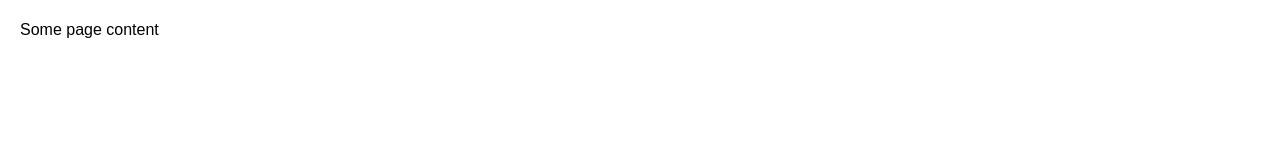
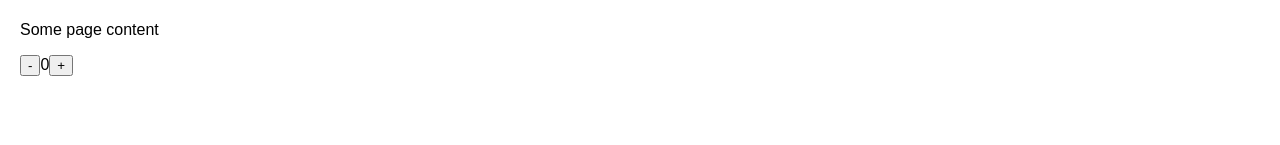
Before and after one commit to boytrend0108/git_sample, a React (Create React App) app in the folder ReactTs/react_context/: page / in a window 1280 px wide. Shown: the part 138-283 px from the top of the page. Built offline with nearby package versions, Linux system fonts and the light colour scheme.

Commit message:
implement use_context

```diff
--- a/ReactTs/react_context/src/App.tsx
+++ b/ReactTs/react_context/src/App.tsx
@@ -1,18 +1,17 @@
-import React, { useState } from 'react';
 import './App.css';
 import { Header } from './components/Header/Header';
-import { Lang } from './types/Lang';
 import { Main } from './components/Main';
 import { Footer } from './components/Footer';
+import { LangProvider } from './components/LangContext';
 
 export const App = () => {
-  const [lang, setLang] = useState(Lang.EN);
-
   return (
     <div className="App">
-      <Header lang={lang} setLang={setLang} />
-      <Main lang={lang} />
-      <Footer lang={lang} />
+      <LangProvider>
+        <Header />
+        <Main />
+        <Footer />
+      </LangProvider>
     </div>
   );
 }
--- a/ReactTs/react_context/src/components/Footer/Footer.tsx
+++ b/ReactTs/react_context/src/components/Footer/Footer.tsx
@@ -1,10 +1,10 @@
-import { Lang } from "../../types/Lang";
+import { useContext } from "react";
 import { translate } from "../../utils/translate";
+import { LangContext } from "../LangContext";
 
-type Props = {
-  lang: Lang,
-}
-export const Footer: React.FC<Props> = ({lang}) => {
+export const Footer: React.FC = () => {
+  const {lang} = useContext(LangContext);
+
   return (
     <footer>
       <p> {translate('footer.greating', lang)} </p>
--- a/ReactTs/react_context/src/components/Header/Header.tsx
+++ b/ReactTs/react_context/src/components/Header/Header.tsx
@@ -1,12 +1,10 @@
-import { Lang } from "../../types/Lang";
+import { useContext } from "react";
 import { LangSelector } from "../LangSelector/LangSelector";
+import { LangContext } from "../LangContext";
 
-type Props = {
-  lang: Lang,
-  setLang: (value: Lang) => void
-}
 
-export const Header: React.FC<Props>= ({ lang, setLang }) => {
+export const Header: React.FC= () => {
+  const {lang, setLang} = useContext(LangContext)
   return (
     <header className="header">
       Mate academy
--- a/ReactTs/react_context/src/components/HomePage/HomePage.tsx
+++ b/ReactTs/react_context/src/components/HomePage/HomePage.tsx
@@ -1,24 +1,25 @@
-import { Lang } from "../../types/Lang";
+import { useContext } from "react";
 import { translate } from "../../utils/translate";
+import { LangContext } from "../LangContext";
 
-type Props = {
-  lang: Lang,
-}
-
-export const HomePage: React.FC<Props> = ({ lang }) => (
+export const HomePage: React.FC = () => (
   <div className="HomePage">
-    <HomePageTitle lang={lang} />
-    <HomePageContent lang={lang} />
+    <HomePageTitle />
+    <HomePageContent />
   </div>
 );
 
-const HomePageTitle: React.FC<Props> = ({ lang }) => {
+const HomePageTitle: React.FC = () => {
+  const {lang} = useContext(LangContext);
+
   return (
     <h1>{translate('homePage.title', lang)}</h1>
   );
 };
 
-const HomePageContent: React.FC<Props> = ({ lang }) => {
+const HomePageContent: React.FC= () => {
+  const {lang} = useContext(LangContext);
+
   return (
     <section>
       <p>{translate('homePage.content', lang)}</p>
--- /dev/null
+++ b/ReactTs/react_context/src/components/LangContext.tsx
@@ -0,0 +1,29 @@
+import React, { useMemo, useState } from "react";
+import { Lang } from "../types/Lang";
+
+export const LangContext = React.createContext({
+  lang: Lang.EN,
+  setLang: (value: Lang) => {}
+});
+
+interface Props {
+  children: React.ReactNode;
+}
+
+
+export const LangProvider: React.FC<Props> = ({children}) => {
+  const [lang, setLang] = useState(Lang.EN);
+
+  const value = useMemo(() => {
+    return {
+      lang,
+      setLang,
+    }
+  }, [lang]);
+
+  return (
+    <LangContext.Provider value={value}>
+      {children}
+    </LangContext.Provider>
+  )
+}
--- a/ReactTs/react_context/src/components/Main/Main.tsx
+++ b/ReactTs/react_context/src/components/Main/Main.tsx
@@ -1,14 +1,24 @@
-import { Lang } from "../../types/Lang";
+import { useState } from "react";
 import { HomePage } from "../HomePage/HomePage";
 
-type Props = {
-  lang: Lang,
-}
 
-export const Main: React.FC<Props> = ( {lang }) => {
+export const Main: React.FC= () => {
+  const [counter, setCounter] = useState(0);
+
+  const increase = () => {
+    setCounter(current => current + 1);
+  }
+
+  const decrease = () => {
+    setCounter(current => current - 1);
+  }
   return (
     <main>
-      <HomePage lang={lang} />
+      <HomePage />
+
+      <button onClick={decrease}>-</button>
+        {counter}
+      <button onClick={increase}>+</button>
     </main>
   );
 }
```
